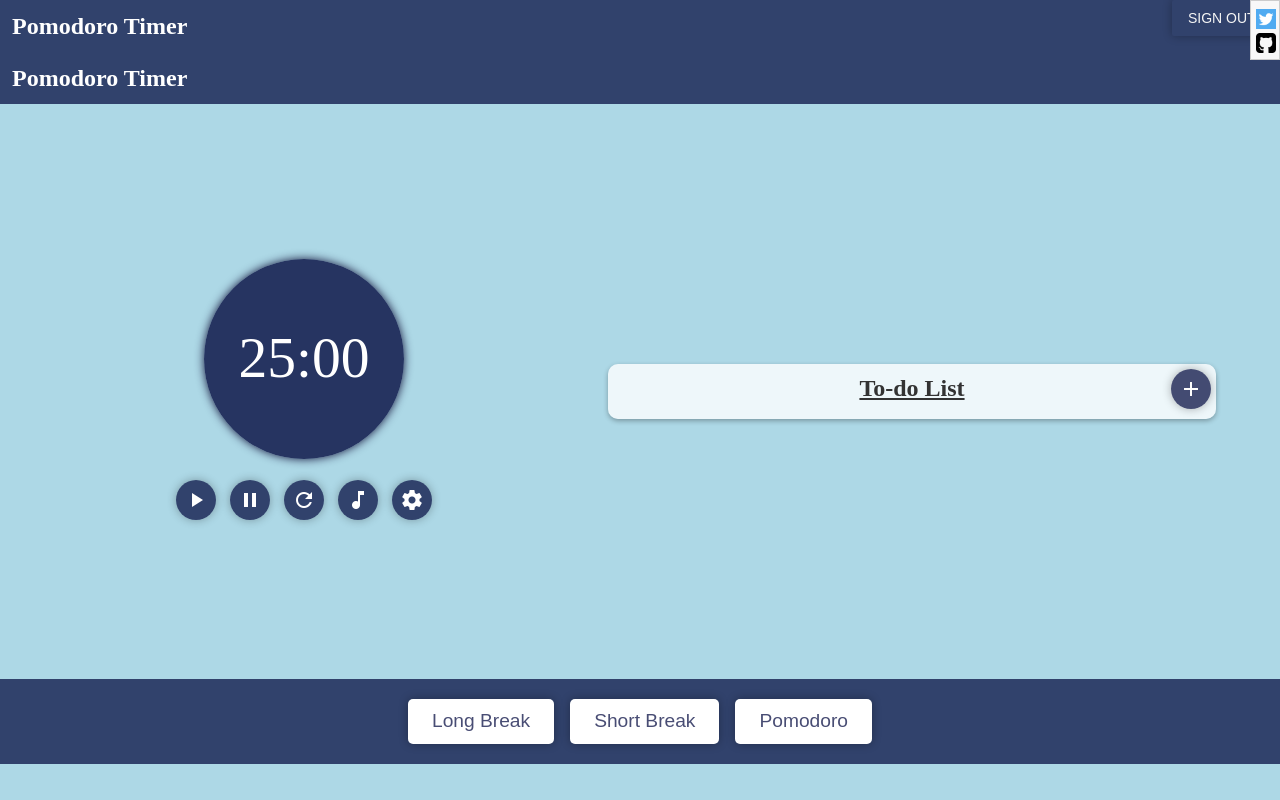
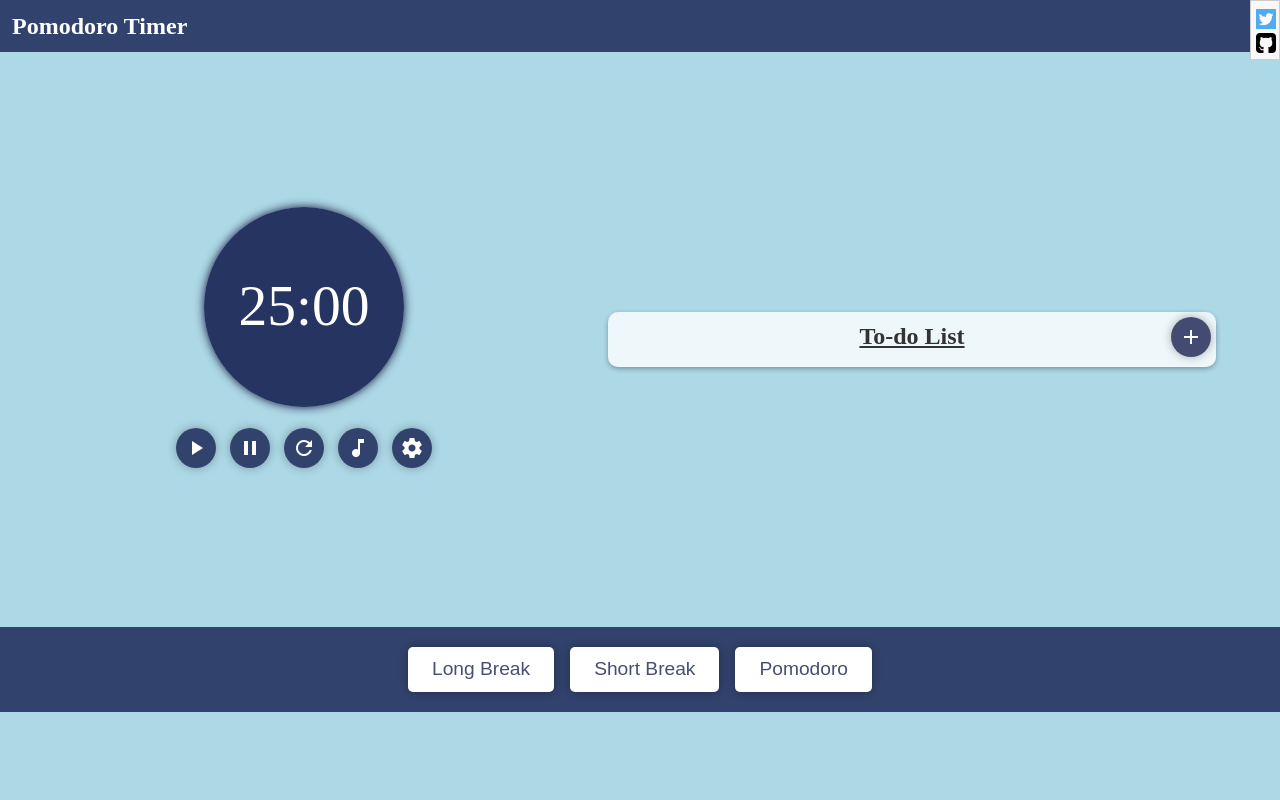
Before and after one commit to rhit-kellyjc/Final-Project, a website: page Public/mainPage.html in a window 1280 px wide. Drawn offline with Linux system fonts and the light colour scheme; some packages are replaced by stand-ins of ours; no server answers.

Commit message:
Revert "Update mainPage.html"
This reverts commit 44df79f3596e4aaf358dd121b98214b10bb527f2.

```diff
--- a/Public/mainPage.html
+++ b/Public/mainPage.html
@@ -12,14 +12,6 @@
 </head>
 
 <body>
-
-    <div class="pomodoro-header">
-        <div class="header-content">
-            <span>Pomodoro Timer</span>
-            <button id="signOutButton" type="button" class="btn text-light" style="position: absolute; top: 0; right: 0;">Sign Out</button>
-        </div>
-    </div>
-
     <!-- Modal dialog box -->
     <div id="mainPage">
         <div class="pomodoro-header">Pomodoro Timer</div>
@@ -223,6 +215,7 @@
 <script src="/__/firebase/7.18.0/firebase-app.js"></script>
 <script src="/__/firebase/7.18.0/firebase-analytics.js"></script>
 <script src="/__/firebase/7.18.0/firebase-auth.js"></script>
+<script src="/__/firebase/7.18.0/firebase-firestore.js"></script>
 <script src="/__/firebase/init.js"></script>
 <script src="scripts/main.js"></script>
 
```
